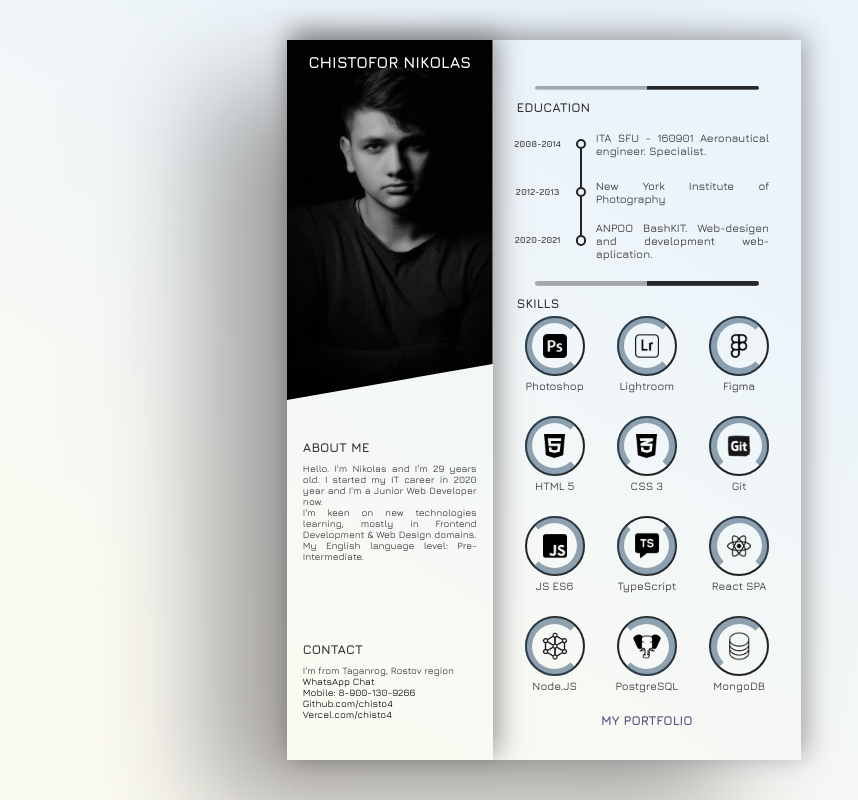
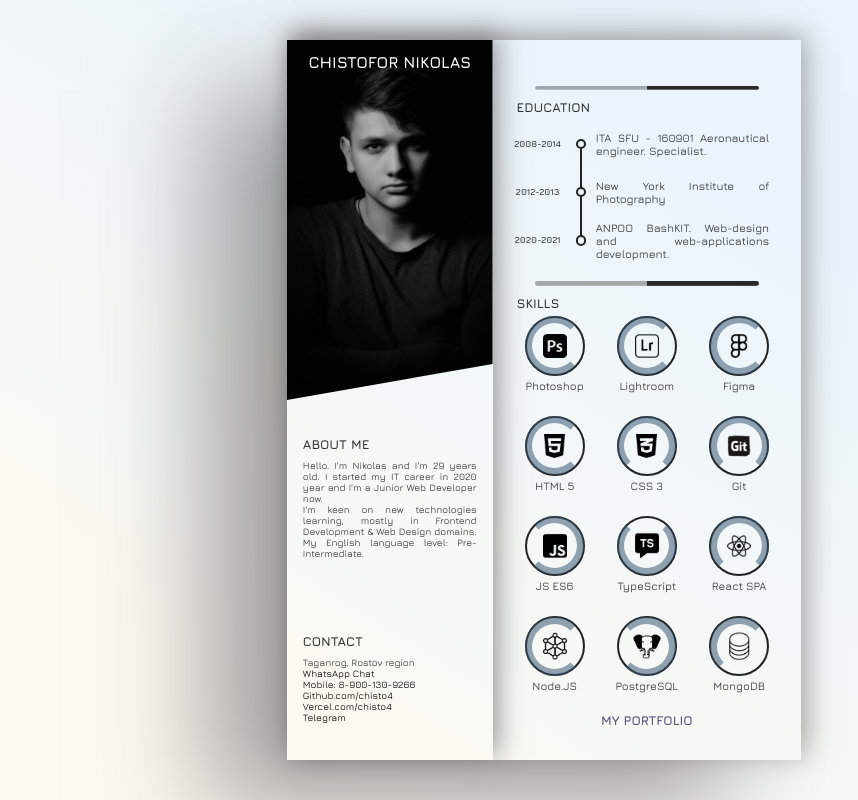
Before and after one commit to chisto4/MyResumeMr1, a website: page index.html in a window 1280 px wide. Shown: the whole page, without its empty margins (96-954 px from the left). Drawn offline with nearby package versions, Linux system fonts and the light colour scheme.

Commit message:
telegram link test

```diff
--- a/index.html
+++ b/index.html
@@ -43,14 +43,14 @@
             <div class="contact desctopContact">
                 <h4>CONTACT</h4>
                 <p>
-                    I'm from Taganrog, Rostov region<br>
+                    Taganrog, Rostov region<br>
                     <a href="https://wa.me/+79185946414">WhatsApp Chat</a><br>
                     <a href="tel:+79001309266">Mobile: 8-900-130-9266</a><br>
                     <!-- <a href="http://vk.com/chistofor">vk.com/chistofor</a><br> -->
                     <!-- <a href="http://Instagram.com/Chisto4">Instagram.com/Chisto4</a><br> -->
                     <a href="http://Github.com/chisto4">Github.com/chisto4</a><br>
                     <a href="https://vercel.com/dashboard/projects">Vercel.com/chisto4</a><br>
-
+                    <a href="tg://resolve?domain=<@Chistofor>">Telegram</a>
                 </p>
             </div>
         </div>
@@ -106,7 +106,8 @@
 
                         <div class="historyInfo">
                         <p>
-                        ANPOO BashKIT. Web-desigen and development web-aplication.
+                        ANPOO BashKIT. Web-design and web-applications development.
+
                         </p>
                         </div>
                     </div>
@@ -298,11 +299,12 @@
         <div class="contact mobileContact">
             <h4>CONTACT</h4>
             <p>
-                I'm from Taganrog, Rostov region<br>
+                Taganrog, Rostov region<br>
                 <a href="https://wa.me/+79185946414">WhatsApp Chat</a><br>
                 <a href="tel:+79001309266">Mobile: 8-900-130-9266</a><br>
                 <a href="http://Github.com/chisto4">Github.com/chisto4</a><br>
                 <a href="https://vercel.com/dashboard/projects">Vercel.com/chisto4</a><br>
+                <a href="tg://resolve?domain=<@Chistofor>">Telegram</a>
 
             </p>
         </div>
```
